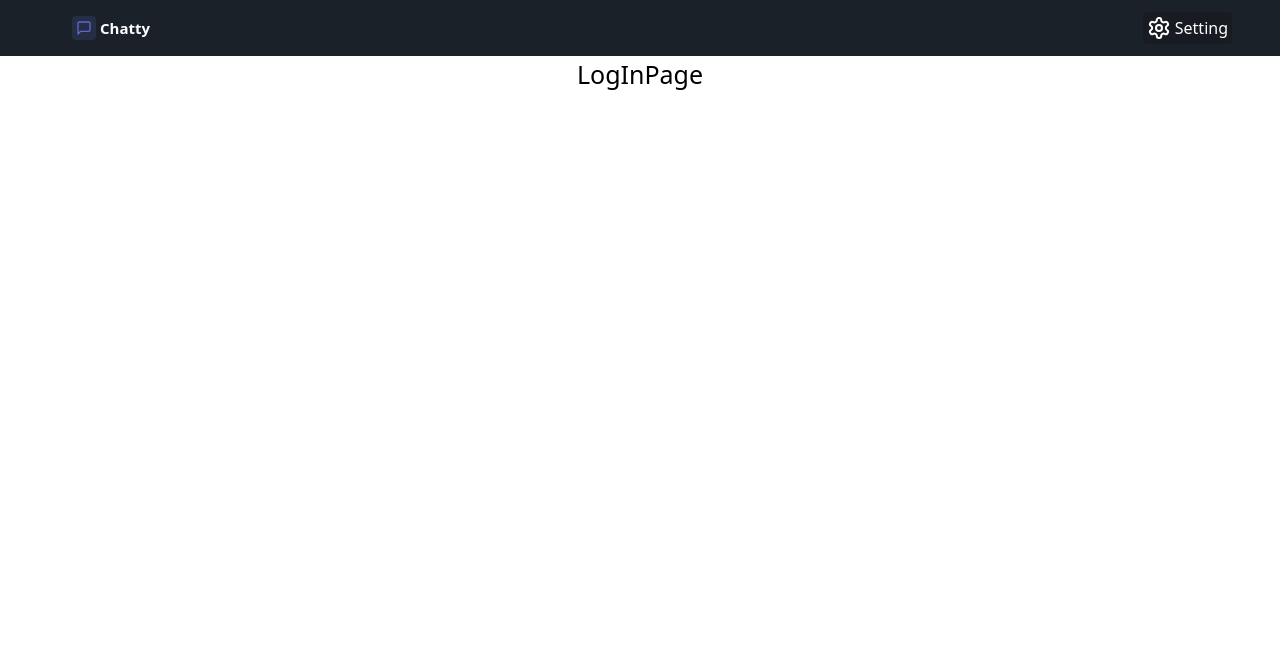
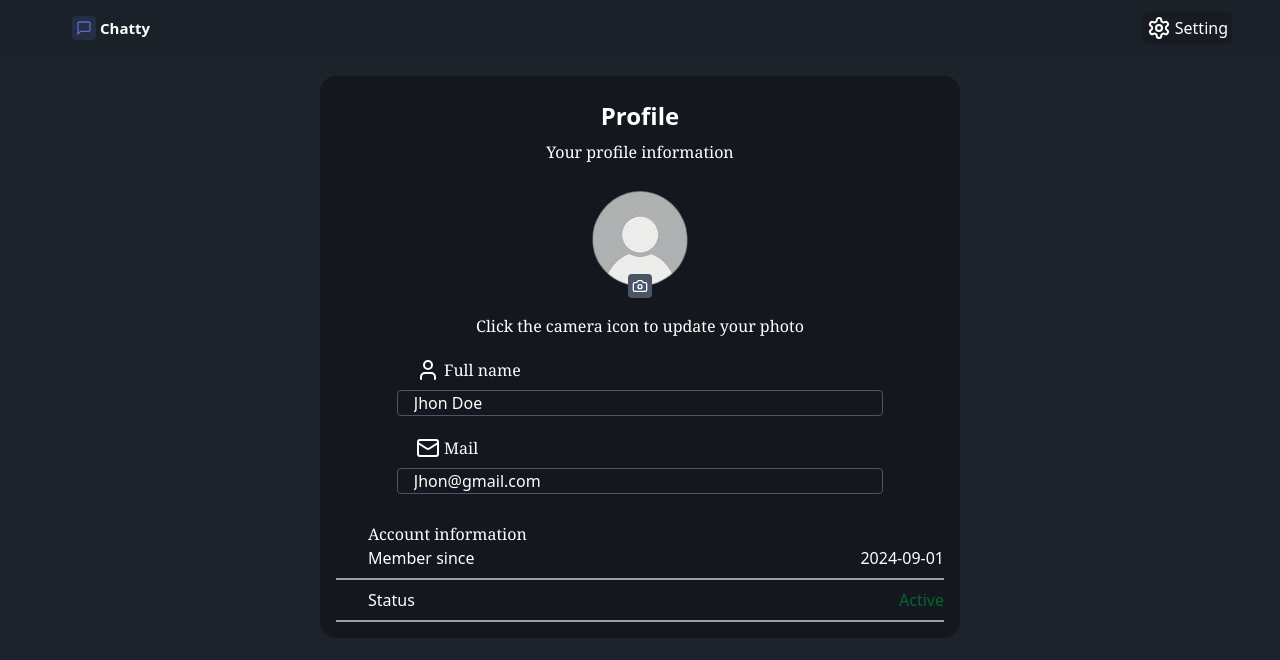
Before and after one commit to DevFawadKhan/Realtime-Chat-App, a React (Vite) app in the folder frontend/: page /profile in a window 1280 px wide. Before the commit this address led to /login. Shown: the top 660 px of the page. Built offline with nearby package versions, Linux system fonts and the light colour scheme; no server answers.

Commit message:
create profile page

```diff
--- a/frontend/src/App.jsx
+++ b/frontend/src/App.jsx
@@ -31,7 +31,8 @@ if(isCheckingAuth&&!authUser){
   <Route path="/login" element={!authUser?<LogInPage/>:<Navigate to="/"/>}/>
   <Route path="/signup" element={!authUser?<SignUpPage/>:<Navigate to="/"/>}/>
   <Route path="/setting" element={<SettingPage/>}/>
-  <Route path="/profile" element={authUser?<ProfilePage/>:<Navigate to="/login"/>}/>
+  {/* <Route path="/profile" element={authUser?<ProfilePage/>:<Navigate to="/login"/>}/> */}
+  <Route path="/profile" element={<ProfilePage/>}/>
 </Routes>
 <Toaster></Toaster>
     </>
--- a/frontend/src/pages/ProfilePage.jsx
+++ b/frontend/src/pages/ProfilePage.jsx
@@ -1,9 +1,52 @@
+// import { useAuthStore } from "../store/useAuthStore"
+import Avatar from '../assets/Avatar.png';
+import {CameraIcon,User,Mail} from 'lucide-react'
+function ProfilePage() {
+    // const {UploadProfile,authUser}=useAuthStore
+  return (
+    <>
+<div className="bg-[#1C232A] h-screen  flex flex-col items-center justify-start">
+  <div className="bg-[#14181E] w-[50%] mt-5 p-4 text-center text-white rounded-2xl">
+    <h1 className="font-bold text-2xl my-2">Profile</h1>
+    <p className='font-serif'>Your profile information</p>
+    <div className=' relative  flex justify-center '>
+    <img className= 'h-[150px]' src={Avatar} alt="" />
+    <CameraIcon  className='text-white absolute bg-gray-600 p-1 rounded bottom-4 '></CameraIcon>
+    </div>
+    <p className='font-serif'>Click the camera icon to update your photo</p>
+      {/* input  name read only */}
+    <div className='flex mt-5 gap-1 lg:ml-20'>
+   <User className='text-white'></User>
+   <h1 className=' font-serif'>Full name</h1>
+  </div>
+  <input className='bg-transparent focus:outline-none w-full border border-gray-600 rounded pl-4  mt-2 lg:w-[80%]' value="Jhon Doe" readOnly/>
+  {/* input  email read only */}
+  <div className='flex mt-5 gap-1 lg:ml-20'>
+   <Mail className='text-white'></Mail>
+   <h1 className=' font-serif'>Mail</h1>
+  </div>
+  <input className='bg-transparent w-full border focus:outline-none border-gray-600 rounded pl-4  mt-2 lg:w-[80%]' value="Jhon@gmail.com" readOnly/>
+  {/* Account Imformation */}
+  <div className='flex justify-items-start mt-7 lg:ml-8'>
+  <div><h1 className='font-serif'>Account information</h1></div>
+  </div>
+  {/* Member */}
+  <div className='m-0 mb-2 lg:ml-8 flex justify-between'>
+    <h5>Member since</h5>
+    <p>2024-09-01</p>
+  </div>
+  <hr className="border border-gray-400" />
+  {/* Status */}
+  <div className='mt-2 mb-2 lg:ml-8 flex justify-between'>
+    <h5>Status</h5>
+    <p className='text-green-800'>Active</p>
+  </div>
+  <hr className="border border-gray-400" />
+  </div>
+</div>
 
-function ProfilePage() {
-  return (
-    <div>
-    <h1 className="text-center font-bold text-[30px]">THIS IS PROFILE PAGE</h1>
-    </div>
+
+    </>
   )
 }
 
--- a/frontend/src/store/useAuthStore.js
+++ b/frontend/src/store/useAuthStore.js
@@ -50,5 +50,8 @@ export const useAuthStore=create((set)=>({
         console.log("Error is Logout response",error);
         toast.error(error.response.data.message);
        }
-     }
+     },
+   //   Upload profile
+   UploadProfile:async()=>{
+   }
 }))
```
Also changed, not shown: frontend/src/assets/Avatar.png (added).
